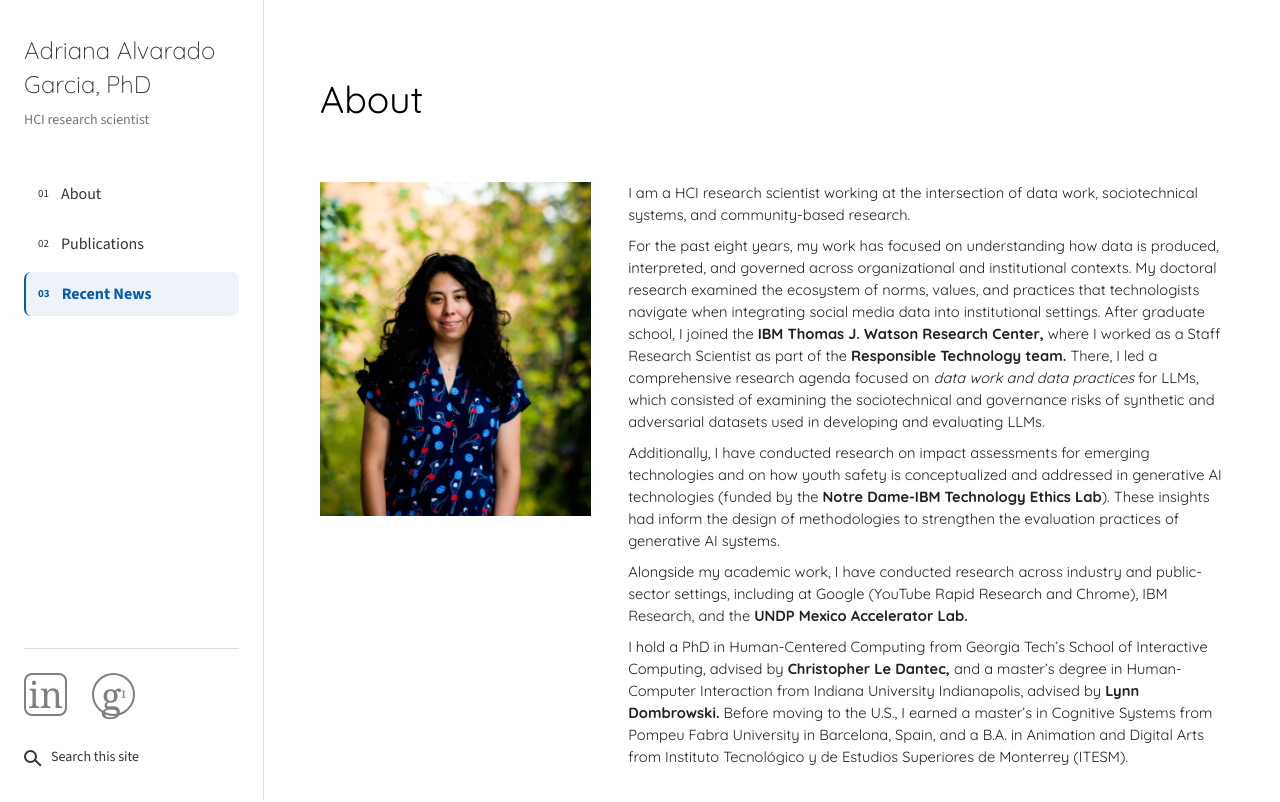
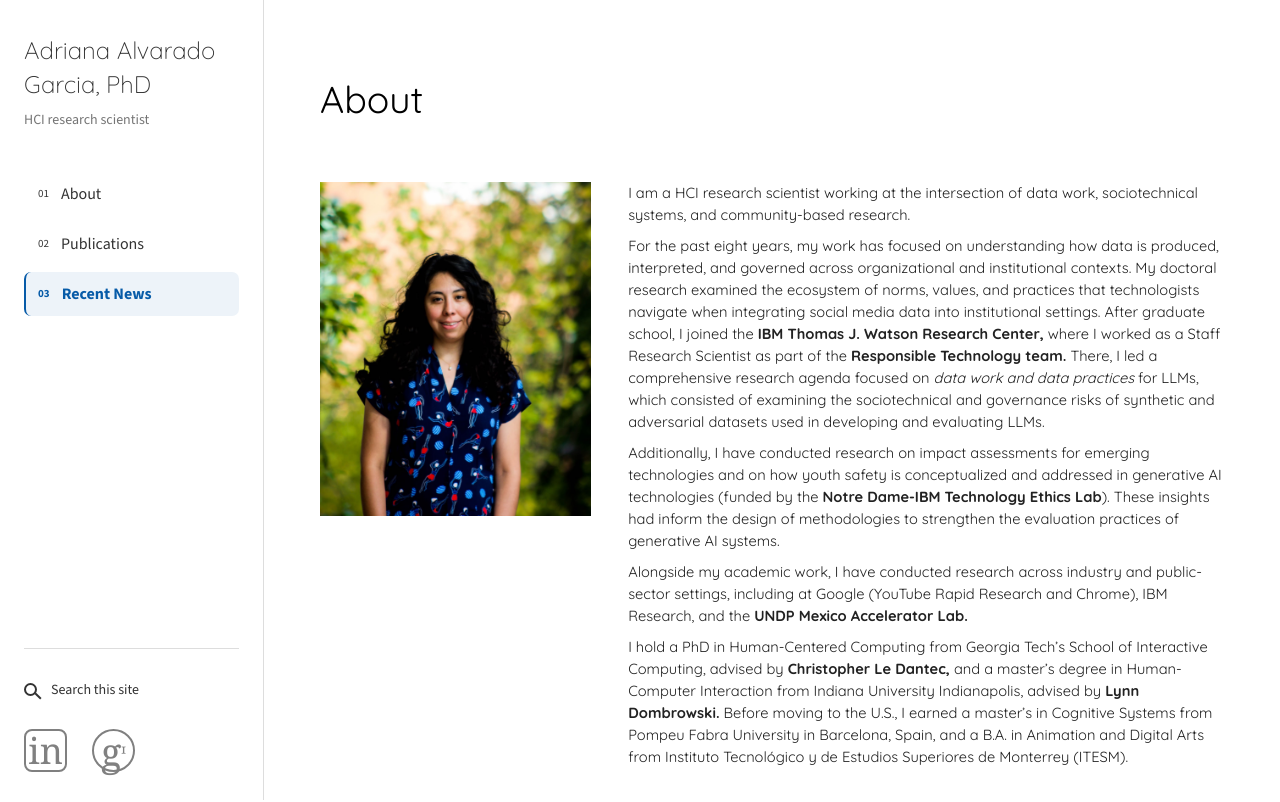
Before and after one commit to AdrianaAG/AdrianaAG.github.io, a plain HTML site: page index.html in a window 1280 px wide. Shown: the top 802 px of the page. Drawn offline with nearby package versions, Linux system fonts and the light colour scheme.

Commit message:
Place profile icons at bottom-left below search

```diff
--- a/index.html
+++ b/index.html
@@ -28,11 +28,6 @@
     </nav>
 
     <div class="sidebar-footer">
-      <div class="social-links" aria-label="Professional profiles">
-        <a class="linkedin" href="https://www.linkedin.com/in/adrianaalvaradogarcia/" aria-label="LinkedIn profile">in</a>
-        <a class="scholar" href="https://scholar.google.com/citations?user=RM2szxkAAAAJ&amp;hl=en" aria-label="Google Scholar profile">g<span aria-hidden="true">ᶦ</span></a>
-      </div>
-
       <details class="site-search">
         <summary aria-label="Search this site"><span class="search-icon" aria-hidden="true"></span><span class="search-label">Search this site</span></summary>
         <form action="https://www.google.com/search" method="get">
@@ -42,6 +37,11 @@
           <button type="submit">Search</button>
         </form>
       </details>
+
+      <div class="social-links" aria-label="Professional profiles">
+        <a class="linkedin" href="https://www.linkedin.com/in/adrianaalvaradogarcia/" aria-label="LinkedIn profile">in</a>
+        <a class="scholar" href="https://scholar.google.com/citations?user=RM2szxkAAAAJ&amp;hl=en" aria-label="Google Scholar profile">g<span aria-hidden="true">ᶦ</span></a>
+      </div>
     </div>
   </header>
 
--- a/style.css
+++ b/style.css
@@ -125,10 +125,10 @@ a:focus-visible, summary:focus-visible, button:focus-visible, input:focus-visibl
   font-weight: 400;
 }
 
-.sidebar-footer { margin-top: auto; padding-top: 24px; }
+.sidebar-footer { margin-top: auto; padding-top: 24px; border-top: 1px solid #ddd; }
 .site-search {
   position: relative;
-  padding-top: 24px;
+  padding-top: 0;
   font-family: "Source Sans 3", Arial, sans-serif;
   font-size: 14px;
 }
@@ -194,7 +194,6 @@ a:focus-visible, summary:focus-visible, button:focus-visible, input:focus-visibl
   gap: 25px;
   margin-top: 0;
   padding-top: 24px;
-  border-top: 1px solid #ddd;
   color: #808080;
 }
 .social-links a {
@@ -297,7 +296,7 @@ a:focus-visible, summary:focus-visible, button:focus-visible, input:focus-visibl
     gap: 28px;
   }
   .profile { width: min(100%, 365px); margin: auto; }
-  .sidebar-footer { margin-top: 12px; padding-top: 0; }
+  .sidebar-footer { margin-top: 12px; padding-top: 0; border-top: 0; }
   .social-links { gap: 16px; padding-top: 0; border-top: 0; }
   .social-links a { width: 32px; height: 32px; }
   .linkedin { font-size: 26px; }
```
